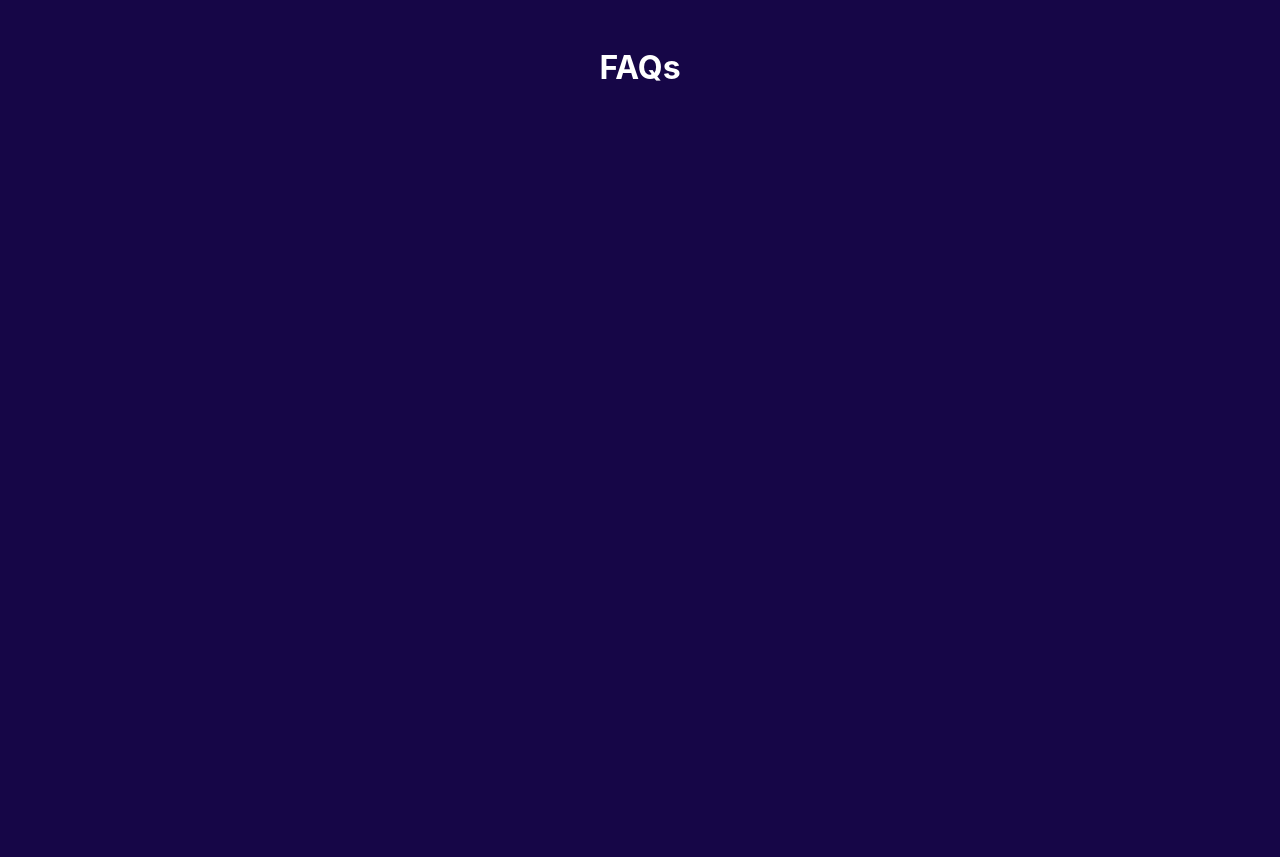
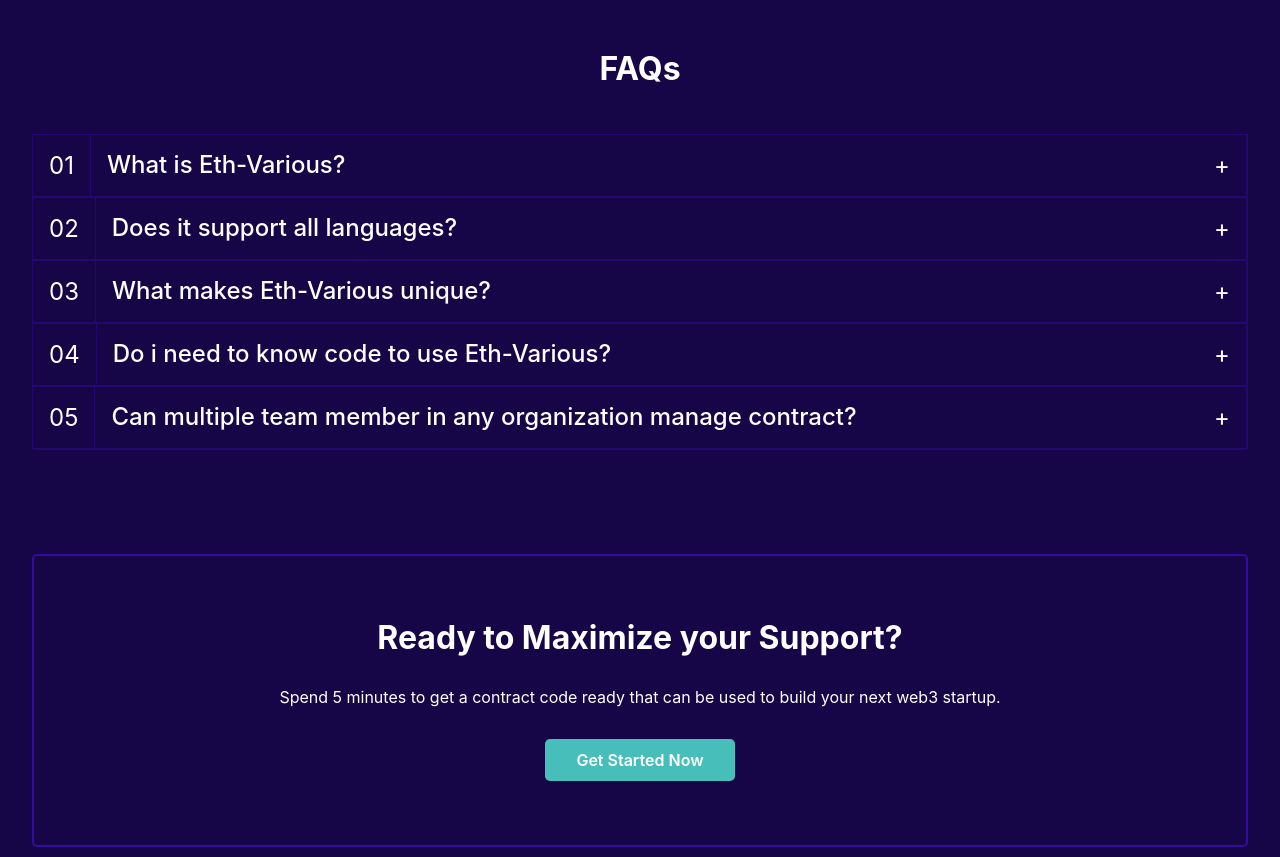
Before and after one commit to Freedteck/eth-global-various, a React (Vite) app in the folder frontend/: page / in a window 1280 px wide. Shown: the part 1940-2797 px from the top of the page. Before the commit the page ends 2105 px from the top, so only its background shows below. Built offline with nearby package versions, Linux system fonts and the light colour scheme.

Commit message:
Add more components to the homepage

```diff
--- a/frontend/index.html
+++ b/frontend/index.html
@@ -8,7 +8,7 @@
       src="https://kit.fontawesome.com/3ee798e7d5.js"
       crossorigin="anonymous"
     ></script>
-    <title>Vite + React</title>
+    <title>Eth Various</title>
   </head>
   <body>
     <div id="root"></div>
--- a/frontend/src/App.css
+++ b/frontend/src/App.css
@@ -30,8 +30,8 @@
   font-weight: bold;
   background: linear-gradient(
     90deg,
-    var(--color-pink) 0%,
-    var(--color-pink) 29%,
+    var(--color-white) 0%,
+    var(--color-white) 29%,
     var(--color-teal) 30%,
     var(--color-teal) 35%,
     var(--color-red) 37%,
@@ -41,3 +41,15 @@
   color: transparent;
   -webkit-text-fill-color: transparent;
 }
+.call {
+  display: flex;
+  flex-direction: column;
+  gap: 2rem;
+  align-items: center;
+  border: 2px solid var(--blue20);
+  padding: 4rem 2rem;
+  border-radius: 5px;
+}
+.call h3 {
+  text-align: center;
+}
--- a/frontend/src/components/Banner.jsx
+++ b/frontend/src/components/Banner.jsx
@@ -2,6 +2,7 @@ import "../styles/banner.css";
 
 const Banner = () => {
   return (
+    <div className="hero">
       <div className="container banner">
         <div className="hero-texts">
           <h2>
@@ -10,8 +11,8 @@ const Banner = () => {
           </h2>
           <p>
             Transform your smart contract development process with AI-driven
-          analysis, automated fixes, <br /> and detailed reports on code quality
-          and security.
+            analysis, automated fixes, <br /> and detailed reports on code
+            quality and security.
           </p>
         </div>
         <div className="ctas">
@@ -19,6 +20,7 @@ const Banner = () => {
           <button className="cta">How It Works</button>
         </div>
       </div>
+    </div>
   );
 };
 
--- /dev/null
+++ b/frontend/src/components/Call.jsx
@@ -0,0 +1,16 @@
+const Call = () => {
+  return (
+    <div className="container">
+      <div className="call">
+        <h3>Ready to Maximize your Support?</h3>
+        <p>
+          Spend 5 minutes to get a contract code ready that can be used to build
+          your next web3 startup.
+        </p>
+        <button className="btn">Get Started Now</button>
+      </div>
+    </div>
+  );
+};
+
+export default Call;
--- a/frontend/src/components/Faq.jsx
+++ b/frontend/src/components/Faq.jsx
@@ -4,6 +4,75 @@ const Faq = () => {
   return (
     <div className="container faq">
       <h3>FAQs</h3>
+      <div className="questions">
+        <div className="faq-item">
+          <p>01</p>
+          <details>
+            <summary>
+              <h4>What is Eth-Various?</h4>
+            </summary>
+            <p>
+              Eth-Various is a collection of 10,000 unique NFTs on the Ethereum
+              blockchain. Each NFT is unique and programmatically generated.
+            </p>
+          </details>
+        </div>
+
+        <div className="faq-item">
+          <p>02</p>
+          <details>
+            <summary>
+              <h4>Does it support all languages?</h4>
+            </summary>
+            <p>
+              Yes, Eth-Various supports all languages. The text on the NFTs is
+              generated using the text provided by the user, so it can be in any
+              language.
+            </p>
+          </details>
+        </div>
+
+        <div className="faq-item">
+          <p>03</p>
+          <details>
+            <summary>
+              <h4>What makes Eth-Various unique?</h4>
+            </summary>
+            <p>
+              Eth-Various NFTs are unique because they are programmatically
+              generated, ensuring no two NFTs are alike.
+            </p>
+          </details>
+        </div>
+
+        <div className="faq-item">
+          <p>04</p>
+          <details>
+            <summary>
+              <h4>Do i need to know code to use Eth-Various? </h4>
+            </summary>
+            <p>
+              No, you don&lsquo;t need to know code to use Eth-Various. You can
+              simply mint an NFT by providing the text you want on the
+            </p>
+          </details>
+        </div>
+        <div className="faq-item">
+          <p>05</p>
+          <details>
+            <summary>
+              <h4>
+                Can multiple team member in any organization manage contract?
+              </h4>
+            </summary>
+            <p>
+              Yes, multiple team members can manage the contract. You can add
+              multiple team members to the contract and assign them different
+              roles.
+            </p>
+          </details>
+        </div>
+      </div>
     </div>
   );
 };
--- a/frontend/src/components/Footer.jsx
+++ b/frontend/src/components/Footer.jsx
@@ -0,0 +1,16 @@
+import "../styles/footer.css";
+
+const Footer = () => {
+  return (
+    <footer>
+      <div className="container footer">
+        <div className="logo">
+          <a href="/">Eth-various</a>
+        </div>
+        <p>&copy; Footer</p>
+      </div>
+    </footer>
+  );
+};
+
+export default Footer;
--- a/frontend/src/index.css
+++ b/frontend/src/index.css
@@ -4,7 +4,7 @@
   --white50: #e0dede;
   --color-teal: #47beba;
   --color-pink: #ff3bf0;
-  --color-red: #f22e52;
+  --color-red: #ff3bf0;
   --blue50: #230874;
   --blue20: #310c9e;
   color: var(--color-white);
@@ -22,7 +22,7 @@ a {
   color: var(--color-white);
 }
 a:hover {
-  color: var(--color-teal);
+  color: var(--color-red);
 }
 
 body {
--- a/frontend/src/pages/Homepage.jsx
+++ b/frontend/src/pages/Homepage.jsx
@@ -1,19 +1,26 @@
 import Banner from "../components/Banner";
+import Call from "../components/Call";
 import Faq from "../components/Faq";
 import Features from "../components/Features";
+import Footer from "../components/Footer";
 import HowItWorks from "../components/HowItWork";
 import Navbar from "../components/Navbar";
 import "../styles/homepage.css";
+// import robot from "../assets/smart-robot.png";
 
 const Homepage = () => {
   return (
     <div className="home">
       <Navbar />
       <Banner />
-      <div className="bg container"></div>
+      <div className="bg container">
+        {/* <img src={robot} alt="" width={200} /> */}
+      </div>
       <Features />
       <HowItWorks />
       <Faq />
+      <Call />
+      <Footer />
     </div>
   );
 };
--- a/frontend/src/styles/banner.css
+++ b/frontend/src/styles/banner.css
@@ -1,3 +1,6 @@
+.hero {
+  border-bottom: 1px solid var(--blue50);
+}
 .banner {
   padding: 4rem 2rem;
   display: flex;
--- a/frontend/src/styles/faq.css
+++ b/frontend/src/styles/faq.css
@@ -7,3 +7,48 @@
 .faq h3 {
   text-align: center;
 }
+.questions {
+  border-bottom: 1px solid var(--blue50);
+  border-radius: 5px;
+}
+.faq-item {
+  display: flex;
+  align-items: center;
+  cursor: pointer;
+  border: 1px solid var(--blue50);
+}
+.faq-item > p {
+  font-size: 1.5rem;
+}
+.faq-item p,
+.faq-item h4 {
+  padding: 1rem;
+}
+details {
+  flex: 1;
+  border-left: 1px solid var(--blue50);
+}
+summary {
+  display: flex;
+  justify-content: space-between;
+  align-items: center;
+  cursor: pointer;
+  border-right: 1px solid var(--blue50);
+}
+summary h4 {
+  font-weight: 500;
+}
+details summary::details-marker {
+  display: none;
+}
+
+details summary:after {
+  content: "+";
+  font-size: 1.5rem;
+  padding: 1rem;
+}
+
+/* When details is open, change the + to - */
+details[open] summary:after {
+  content: "-";
+}
--- /dev/null
+++ b/frontend/src/styles/footer.css
@@ -0,0 +1,8 @@
+footer {
+  border-top: 1px solid var(--blue50);
+}
+.footer {
+  display: flex;
+  align-items: center;
+  justify-content: space-between;
+}
--- a/frontend/src/styles/homepage.css
+++ b/frontend/src/styles/homepage.css
@@ -1,8 +1,18 @@
 .bg {
-  background: url("../assets/bg.png") no-repeat center center/cover;
+  background: url("../assets/smart-robot.png") no-repeat center center/contain;
   height: 300px;
   border-radius: 5px;
-  max-width: 800px;
-  border-top: 1px solid var(--color-pink);
-  border-bottom: 1px solid var(--color-pink);
+  /* max-width: 800px; */
+  animation: bounce 2s infinite;
 }
+
+/* Keyframes for the bounce animation */
+@keyframes bounce {
+  0%,
+  100% {
+    transform: translateY(0);
+  }
+  50% {
+    transform: translateY(-40px);
+  }
+}
```
Also changed, not shown: frontend/src/assets/smart-robot.png (added). Lines whose indentation alone changed are shown as unchanged.
